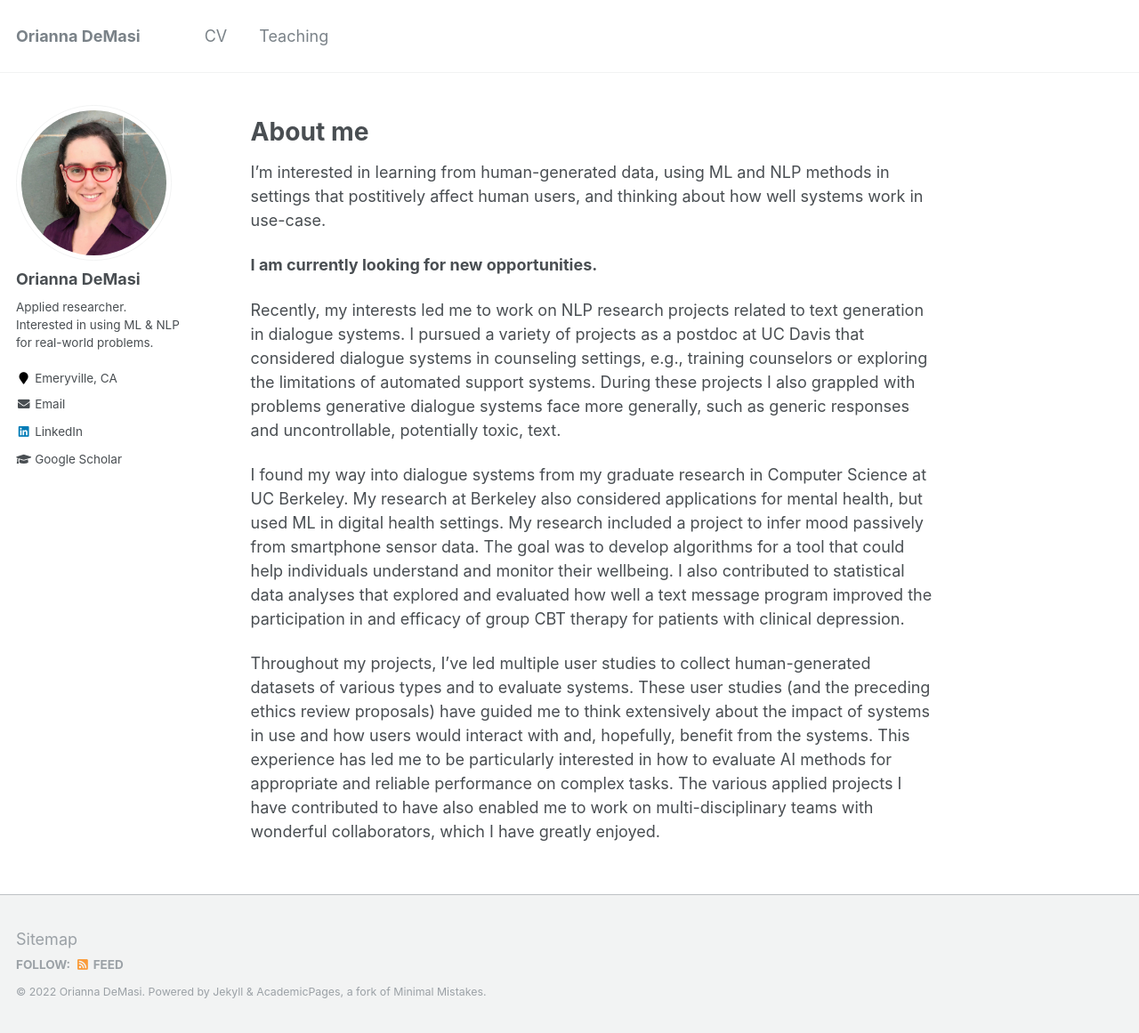
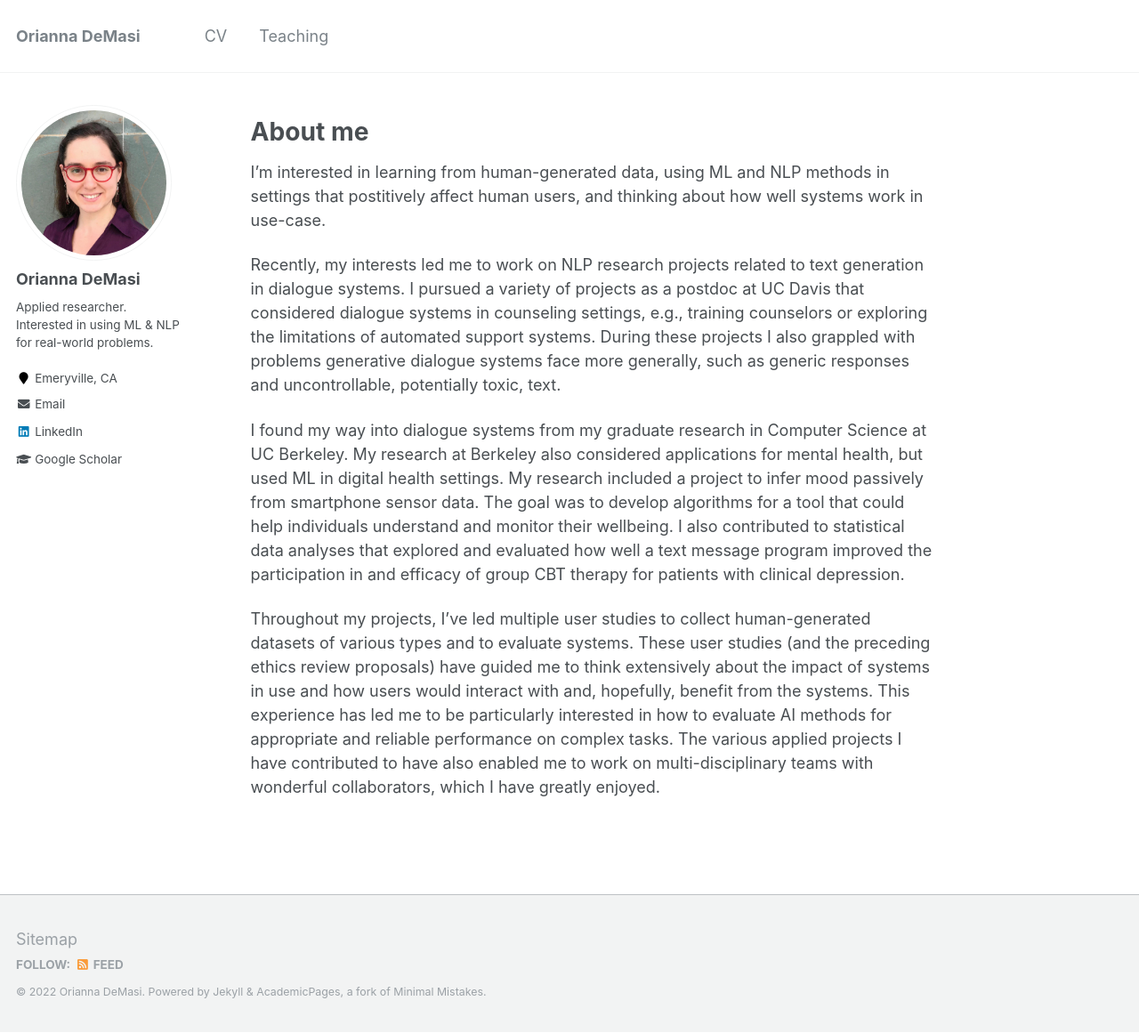
Before and after one commit to odemasi/odemasi.github.io, a Jekyll site: the page built from _pages/about.md, in a window 1280 px wide and 1161 px high. Shown: the whole window at 89% size. Built offline with Jekyll 4.4.1, drawn with Linux system fonts in a browser that asks for light colours.

Commit message:
Update about.md

```diff
--- a/_pages/about.md
+++ b/_pages/about.md
@@ -14,8 +14,6 @@ About me
 ======
 I'm interested in learning from human-generated data, using ML and NLP methods in settings that postitively affect human users, and thinking about how well systems work in use-case.
 
-**I am currently looking for new opportunities.**
-
 Recently, my interests led me to work on NLP research projects related to text generation in dialogue systems. I pursued a variety of projects as a postdoc at UC Davis that considered dialogue systems in counseling settings, e.g., training counselors or exploring the limitations of automated support systems. During these projects I also grappled with problems generative dialogue systems face more generally, such as generic responses and uncontrollable, potentially toxic, text.
 
 I found my way into dialogue systems from my graduate research in Computer Science at UC Berkeley. My research at Berkeley also considered applications for mental health, but used ML in digital health settings. My research included a project to infer mood passively from smartphone sensor data. The goal was to develop algorithms for a tool that could help individuals understand and monitor their wellbeing. I also contributed to statistical data analyses that explored and evaluated how well a text message program improved the participation in and efficacy of group CBT therapy for patients with clinical depression.
```
